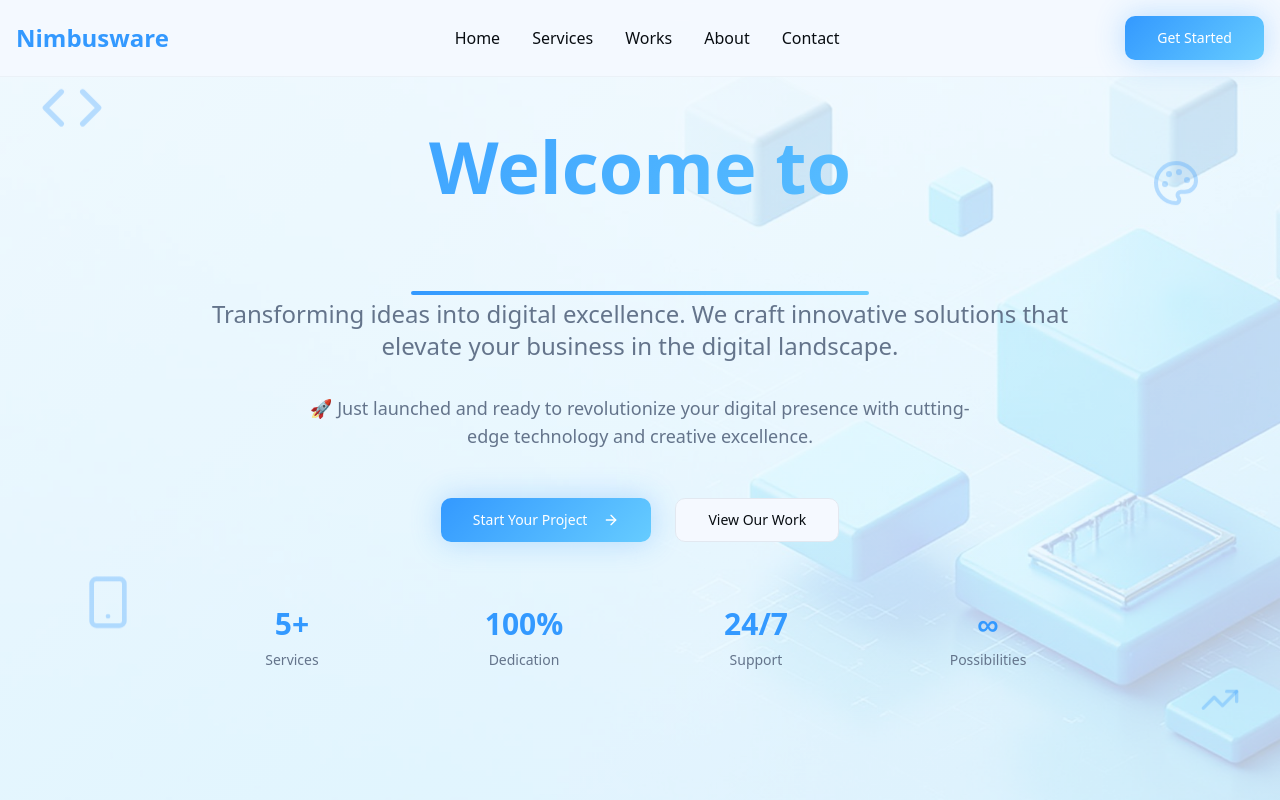
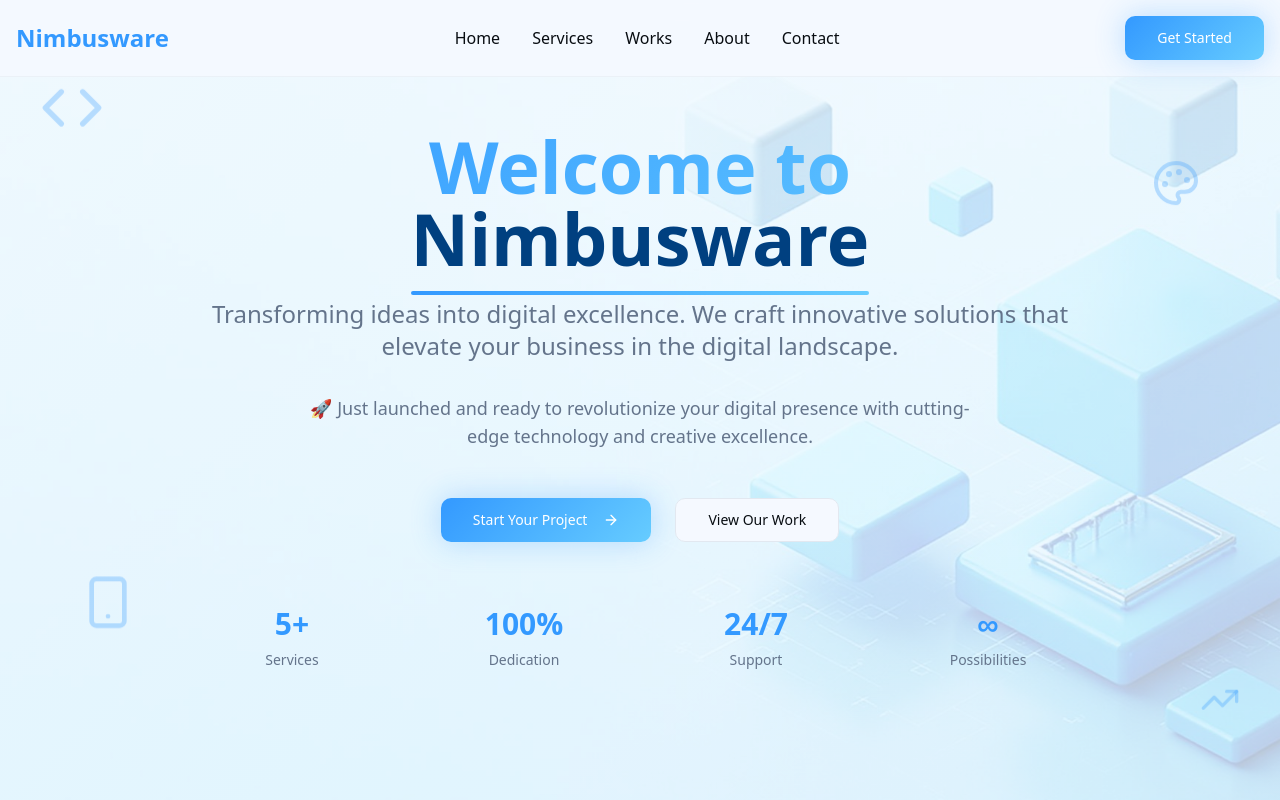
Before and after one commit to aditya8985/nimbusware-cloud-creative, a React (Vite) app: page / in a window 1280 px wide. Shown: the top 800 px of the page. Built offline with nearby package versions, Linux system fonts and the light colour scheme.

Commit message:
Refactor: Change theme to dark blue
Update the primary color to a dark blue hue to align with the user's request.

```diff
--- a/src/components/Hero.tsx
+++ b/src/components/Hero.tsx
@@ -30,7 +30,7 @@ const Hero = () => {
           <div className="animate-fade-in">
             <h1 className="text-5xl md:text-7xl font-bold mb-6 bg-gradient-primary bg-clip-text text-transparent leading-tight">
               Welcome to <br />
-              <span className="relative">
+              <span className="relative text-primary-dark">
                 Nimbusware
                 <div className="absolute -bottom-2 left-0 right-0 h-1 bg-gradient-primary opacity-100 rounded-full"></div>
               </span>
--- a/src/index.css
+++ b/src/index.css
@@ -20,6 +20,7 @@ All colors MUST be HSL.
     --primary: 210 100% 60%;
     --primary-foreground: 0 0% 100%;
     --primary-glow: 210 100% 80%;
+    --primary-dark: 210 100% 25%;
 
     --secondary: 210 40% 96.1%;
     --secondary-foreground: 210 40% 5%;
--- a/tailwind.config.ts
+++ b/tailwind.config.ts
@@ -27,7 +27,8 @@ export default {
 				primary: {
 					DEFAULT: 'hsl(var(--primary))',
 					foreground: 'hsl(var(--primary-foreground))',
-					glow: 'hsl(var(--primary-glow))'
+					glow: 'hsl(var(--primary-glow))',
+					dark: 'hsl(var(--primary-dark))'
 				},
 				secondary: {
 					DEFAULT: 'hsl(var(--secondary))',
```
